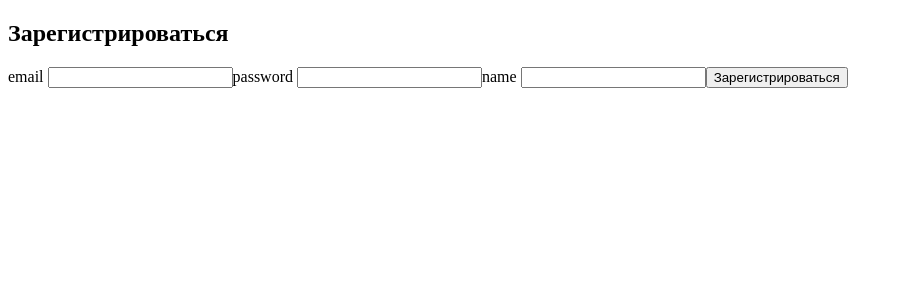
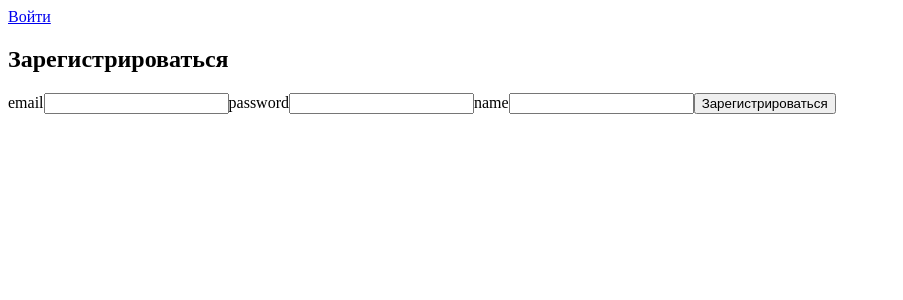
Before and after one commit to kvika259/ToDo, a React (Vite) app: page /registration in a window 1280 px wide. Shown: the top 300 px of the page, without its empty margins (0-903 px from the left). Built offline with nearby package versions, Linux system fonts and the light colour scheme.

Commit message:
second commit

```diff
--- a/src/pages/login/login.jsx
+++ b/src/pages/login/login.jsx
@@ -1,5 +1,5 @@
 import { useState } from "react"
-import { Navigate, useNavigate } from 'react-router';
+import { Navigate, useNavigate, NavLink} from 'react-router';
 import { login } from "../../api/auth";
 
 
@@ -10,16 +10,29 @@ const Login = () => {
         setUser({...user, [e.target.name]: e.target.value})
     }
 
+    const handleSubmit = (e) => {
+        e.preventDefault(); // Это предотвратит перезагрузку страницы, которая происходит до того, как код дошел до login
+        login(user, navigate);
+        };
+
     const navigate = useNavigate()
 
     return (
         <div>
-            <div>
-                <h2>Войти</h2>
-                email <input value={user.email} name="email" onChange={handleChange} />
-                password <input value={user.password} name="password" onChange={handleChange} />
-                <button onClick={()=>login(user, navigate)}>Войти</button>
-            </div>
+            <NavLink to="/registration">Зарегистрироваться</NavLink>
+            <h2>Войти</h2>
+            <form onSubmit={handleSubmit}>
+                <label for="post-email">
+                    email
+                    <input value={user.email} id="post-email" type="text" name="email" onChange={handleChange}/>
+                </label>
+                <label for="post-password">
+                    password
+                    <input value={user.password} id="post-password" type="text" name="password" onChange={handleChange}/>
+                </label>
+                <button type="submit">Войти</button>
+            </form>
+
         </div>
     )
 }
--- a/src/pages/register/register.jsx
+++ b/src/pages/register/register.jsx
@@ -1,5 +1,5 @@
 import { useState } from "react"
-import { Navigate, useNavigate } from 'react-router';
+import { Navigate, useNavigate, NavLink } from 'react-router';
 
 import { registr } from "../../api/auth";
 
@@ -9,18 +9,34 @@ const Register = () => {
     const handleChange = (e) => {
         setUser({...user, [e.target.name]: e.target.value})
     }
+
+    const handleSubmit = (e) => {
+            e.preventDefault(); // Это предотвратит перезагрузку страницы, которая происходит до того, как код дошел до login
+            registr(user, navigate);
+            };
+
     const navigate = useNavigate()
 
 
     return (
         <div>
+            <NavLink to="/login">Войти</NavLink>
             <h2>Зарегистрироваться</h2>
-            <div>
-                email <input value={user.email} name="email" onChange={handleChange} />
-                password <input value={user.password} name="password" onChange={handleChange} />
-                name <input value={user.name} name="name" onChange={handleChange} />
-                <button onClick={()=>registr(user, navigate)}>Зарегистрироваться</button>
-            </div>
+            <form onSubmit={handleSubmit}>
+                <label for="post-email">
+                    email
+                    <input value={user.email} id="post-email" type="text" name="email" onChange={handleChange}/>
+                </label>
+                <label for="post-password">
+                    password
+                    <input value={user.password} id="post-password" type="text" name="password" onChange={handleChange}/>
+                </label>
+                <label for="post-name">
+                    name
+                    <input value={user.name} id="post-name" type="text" name="name" onChange={handleChange}/>
+                </label>
+                <button type="submit">Зарегистрироваться</button>
+            </form>
         </div>
     )
 }
```
